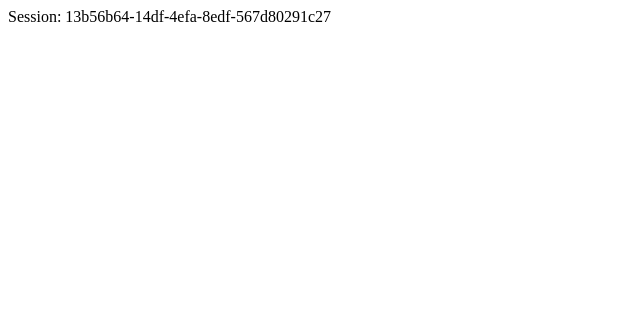
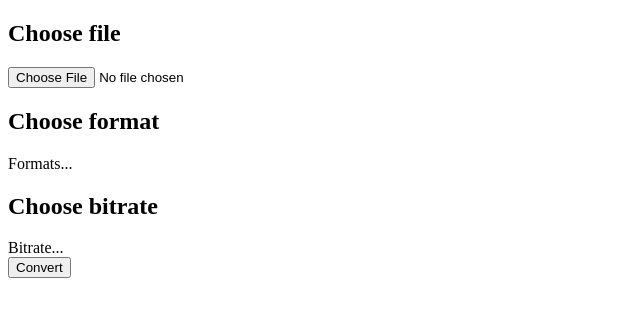
Before and after one commit to pyldin601/cinewrax, a Next.js app in the folder apps/cinewrax/: page /convert in a window 1280 px wide. Shown: the top 316 px of the page, without its empty margins (0-640 px from the left). Built offline with nearby package versions, Linux system fonts and the light colour scheme.

Commit message:
Add micro steps to Convert page

```diff
--- a/apps/cinewrax/src/app/convert/page.tsx
+++ b/apps/cinewrax/src/app/convert/page.tsx
@@ -5,5 +5,25 @@ import { useSessionId } from "../../hooks/useSessionId";
 export default function Convert() {
   const sessionId = useSessionId();
 
-  return <div>Session: {sessionId}</div>;
+  return (
+    <div>
+      <div>
+        <div>
+          <h2>Choose file</h2>
+          <input type={"file"} />
+        </div>
+        <div>
+          <h2>Choose format</h2>
+          <div>Formats...</div>
+        </div>
+        <div>
+          <h2>Choose bitrate</h2>
+          <div>Bitrate...</div>
+        </div>
+        <div>
+          <button>Convert</button>
+        </div>
+      </div>
+    </div>
+  );
 }
```
